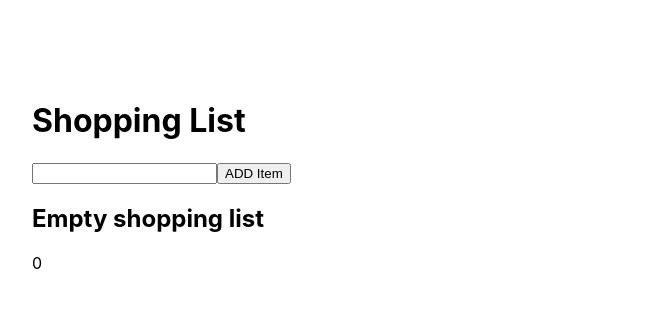
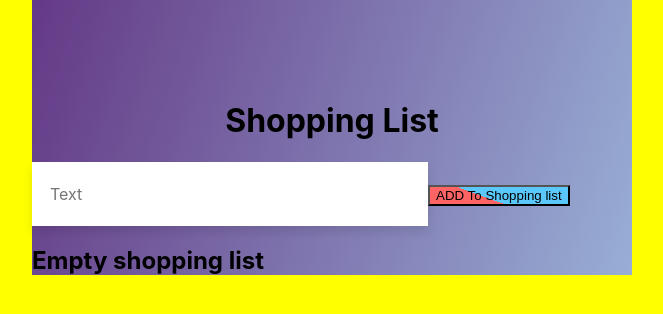
Before and after one commit to Vladimir6545/ShoppingList, a React (Create React App) app: page / in a window 1280 px wide. Shown: the top 314 px of the page, without its empty margins (308-971 px from the left). Built offline with nearby package versions, Linux system fonts and the light colour scheme.

Commit message:
add button delete check items from list

```diff
--- a/src/App.js
+++ b/src/App.js
@@ -35,9 +35,18 @@ function App() {
   function ClearLocalStorage() {
     if (localStorage.getItem('shoppingList') !== null) {
       localStorage.clear('shoppingList')
-      const data12 = localStorage.getItem('shoppingList')
-      setMassive(JSON.parse(data12))
+      const temp = localStorage.getItem('shoppingList')
+      setMassive(JSON.parse(temp))
     }
+  }
+
+  function ClearLocalStorageWithCheckItems() {
+     if (localStorage.getItem('shoppingList') !== null) {
+      const temp = localStorage.getItem('shoppingList')
+      let newList = JSON.parse(temp)
+      newList = newList.filter(item => item.complete === false)
+      setMassive(newList)
+     }
   }
 
   function AddItemList(title) {
@@ -56,7 +65,7 @@ function App() {
   return (
     <Context.Provider value={{ RemoveItemFromList }}>
       <div className='wrapper'>
-        <h1>Shopping List</h1>
+        <h1 style={{ textAlign: 'center' }}>Shopping List</h1>
         <AddItem onCreate={ AddItemList } />
         {
           massive !== null && massive.length ?
@@ -65,8 +74,14 @@ function App() {
         }
         {
           massive !== null
-          && massive.length
-          && <button  onClick={() => ClearLocalStorage() }>Delete all</button>
+          && massive.length > 1
+          && <button className='btnDeleteAll' onClick={() => ClearLocalStorage() }>Delete all</button>
+        }
+        {
+          massive !== null
+          && massive.length > 1
+          && massive.some(item => item.complete === true)
+          && <button className='btnDeleteAll' onClick={() => ClearLocalStorageWithCheckItems() }>Delete check</button>
         }
       </div>
     </Context.Provider>
--- a/src/Components/AddItemToList.js
+++ b/src/Components/AddItemToList.js
@@ -1,21 +1,40 @@
 import React, {useState} from 'react'
 import PropTypes from 'prop-types'
+
+const styles = {
+    btn: {
+       background: '-webkit-linear-gradient(70deg, #ff6464 40%, #5ac8fa 40%)'
+    },
+
+    input: {
+       	width: '360px',
+        background: '#fff',
+        color: '$input-text-color',
+        font: 'inherit',
+        boxShadow: '0 6px 10px 0 rgba(0, 0, 0 , .1)',
+        border: '1px',
+        outline: '0',
+        padding: '22px 18px',
+        linearGradient:'(to right, RGB(110, 175, 233), RGB(110, 175, 233))'
+    }
+}
 
 function AddItemToList(props) {
     const [value, setValue] = useState('')
 
-function submitHandler(event) {
-    event.preventDefault()
+    function submitHandler(event) {
+        event.preventDefault()
 
-    if(value.trim()){
-        props.onCreate(value)
-        setValue('')
+        if (value.trim()) {
+            props.onCreate(value)
+            setValue('')
+        }
     }
-}
     return (
         <form onSubmit={submitHandler}>
-            <input value = {value} onChange={event => setValue(event.target.value)} />
-            <button type='submit'>ADD Item</button>
+            <input placeholder='Text' style={styles.input} value = {value} onChange={event => setValue(event.target.value) } />
+            <button className='btnDeleteAll' type='submit'>ADD To Shopping list</button>
+
         </form>
     )
 }
--- a/src/Components/ListItems.js
+++ b/src/Components/ListItems.js
@@ -13,7 +13,7 @@ const styles = {
     marginBottom: '.5rem'
   },
   input: {
-    marginRight: '1rem'
+    marginRight: '1rem',
   },
   button: {
     background: 'red',
--- a/src/index.css
+++ b/src/index.css
@@ -5,6 +5,7 @@ body {
     sans-serif;
   -webkit-font-smoothing: antialiased;
   -moz-osx-font-smoothing: grayscale;
+   background: yellow;
 }
 
 code {
@@ -16,4 +17,9 @@ code {
   padding-top: 5rem;
   margin: 0 auto;
   width: 600px;
+  background: linear-gradient(120grad, rgb(100, 57, 134), rgb(152, 174, 213));
 }
+
+.btnDeleteAll{
+  background: -webkit-linear-gradient(70deg, #ff6464 40%, #5ac8fa 40%);
+}
```
Also changed, not shown: 1 other file (tests, documents, lock files or other folders).
